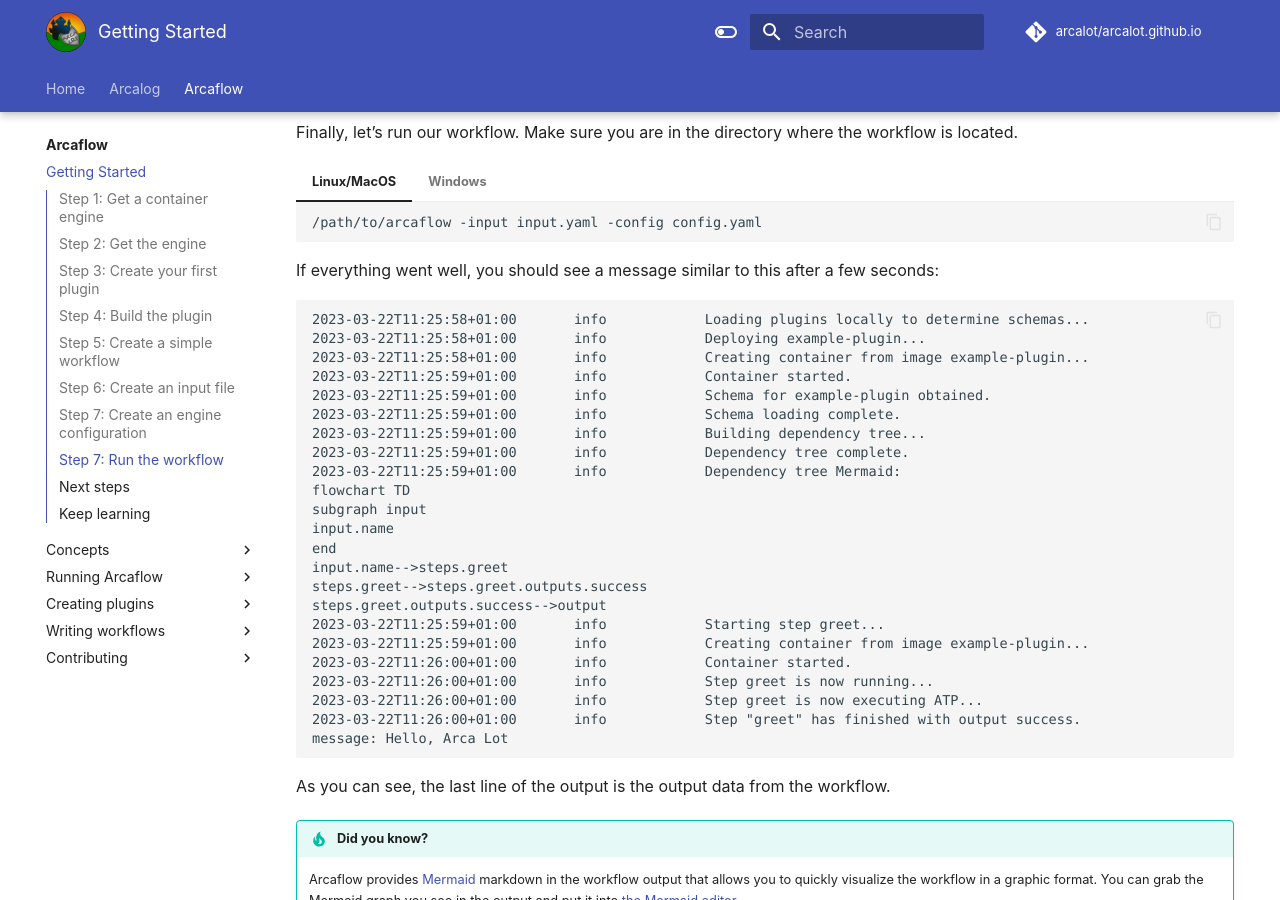
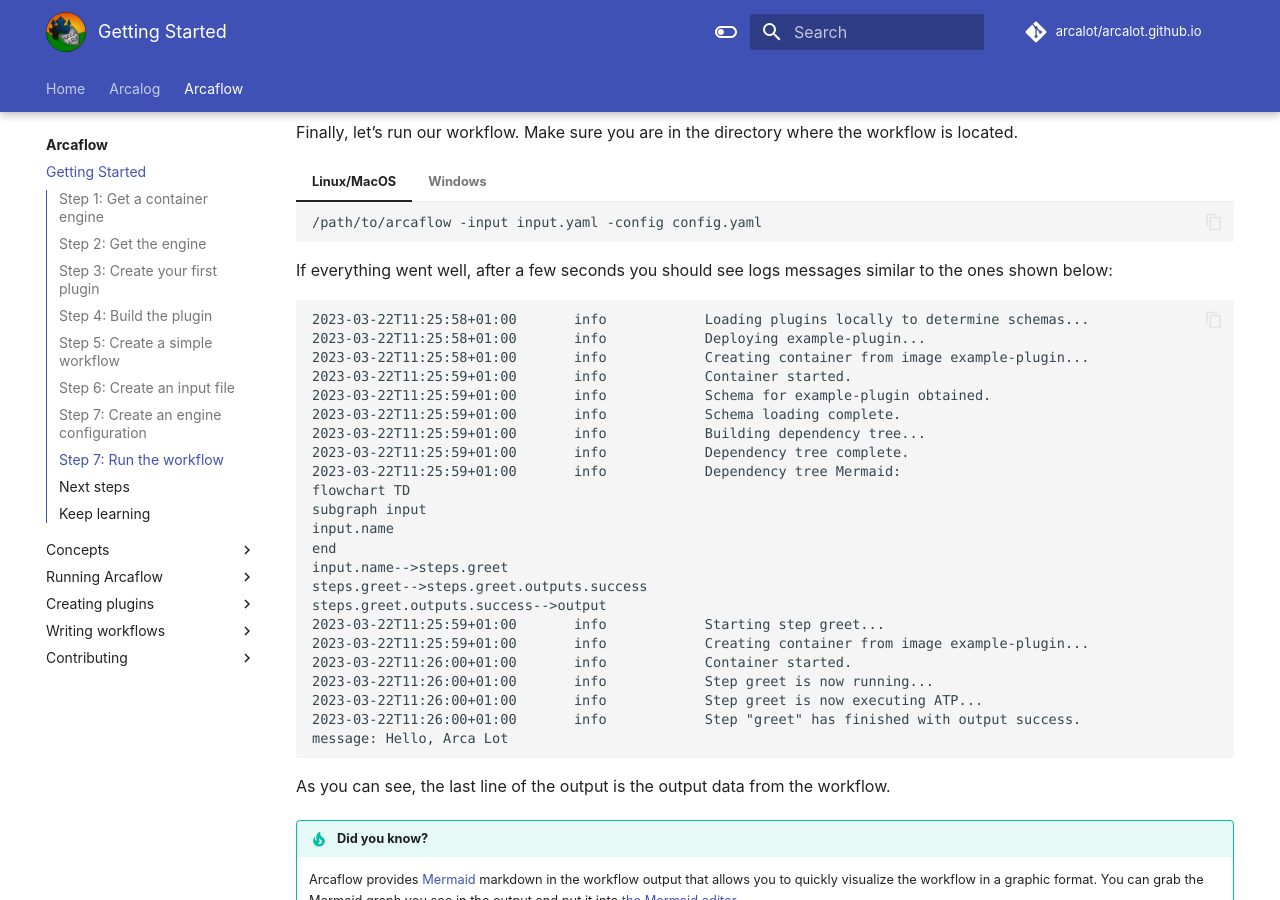
Before and after one commit to arcalot/arcalot.github.io, an MkDocs documentation site: the page built from docs/arcaflow/getting-started.md, in a window 1280 px wide and 900 px high, scrolled down 3566 px. Built offline with MkDocs 1.6.1 and Material for MkDocs 9.7.7, drawn with Linux system fonts in a browser that asks for light colours; comment, search, counter and statistics services are not loaded.

Commit message:
update language for log output expectation

````diff
--- a/docs/arcaflow/getting-started.md
+++ b/docs/arcaflow/getting-started.md
@@ -173,7 +173,7 @@
     C:\path\to\arcaflow.exe -input input.yaml -config config.yaml
     ```
 
-If everything went well, you should see a message similar to this after a few seconds:
+If everything went well, after a few seconds you should see logs messages similar to the ones shown below:
 
 ```
 2023-03-22T11:25:58+01:00       info            Loading plugins locally to determine schemas...
````
